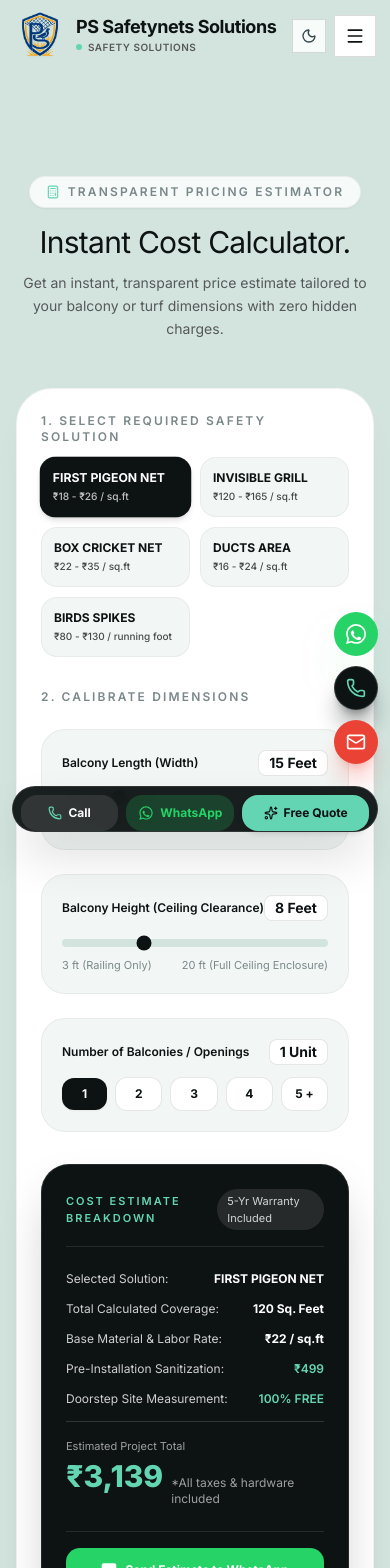
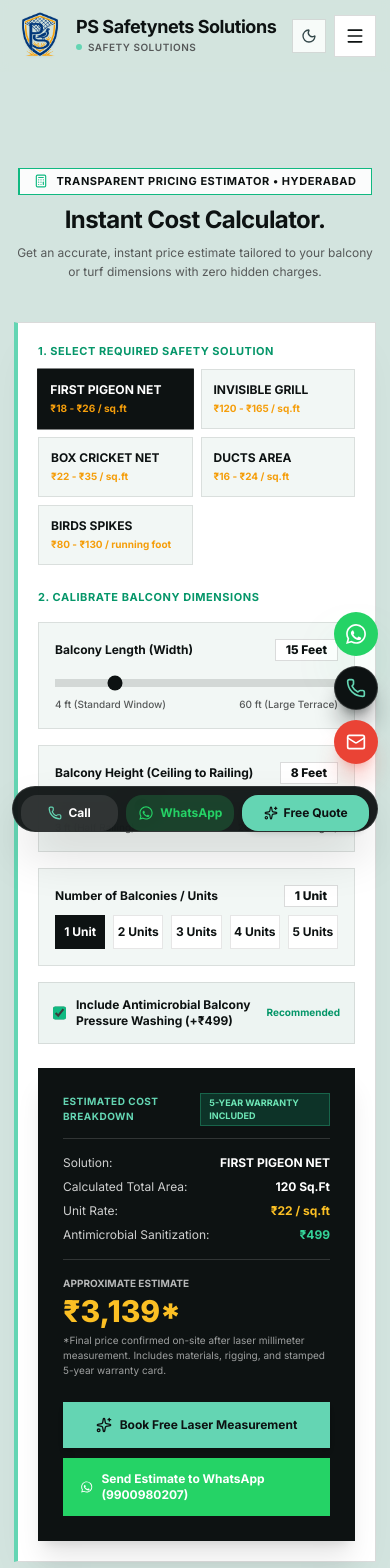
Before and after one commit to digicbyte-0844/ps-enterprises, a React (Vite) app: page /calculator in a window 390 px wide. Shown: the top 1568 px of the page. Built offline with nearby package versions, Linux system fonts and the light colour scheme.

Commit message:
UI/UX Master Polish: standardize sharp architectural containers, calculator sliders, gallery grid, and mobile touch targets across all pages

```diff
--- a/src/components/InteractiveCalculator.jsx
+++ b/src/components/InteractiveCalculator.jsx
@@ -1,6 +1,7 @@
 import React, { useState } from 'react';
-import { Calculator, ArrowRight, MessageSquare, ShieldCheck, Sparkles, HelpCircle } from 'lucide-react';
+import { Calculator, ArrowRight, MessageSquare, ShieldCheck, Sparkles, HelpCircle, Phone, CheckCircle2 } from 'lucide-react';
 import { services } from '../data/servicesData';
+import WhatsAppIcon from './WhatsAppIcon';
 
 export default function InteractiveCalculator({ onOpenQuote }) {
   const [selectedServiceId, setSelectedServiceId] = useState('pigeon-net');
@@ -20,70 +21,78 @@ export default function InteractiveCalculator({ onOpenQuote }) {
   const totalEstimate = Math.round(baseCost + sanitizationCost);
 
   const generateWhatsAppMessage = () => {
-    const text = `Hi PS Safetynets! I calculated an estimate for ${activeService.title} on your website:%0A%0A• Dimensions: ${lengthFt}ft x ${heightFt}ft (${balconiesCount} Unit(s))%0A• Total Area: ${totalArea} ${isRunningFeet ? 'running ft' : 'sq.ft'}%0A• Estimated Price: ~₹${totalEstimate.toLocaleString('en-IN')}%0A%0APlease arrange a free doorstep inspection to confirm exact laser measurements.`;
-    return `https://wa.me/919900980207?text=${text}`;
+    const text = `Hi PS Safetynets! I calculated an estimate for ${activeService.title} on your website:
+
+• Dimensions: ${lengthFt}ft x ${heightFt}ft (${balconiesCount} Unit(s))
+• Total Area: ${totalArea} ${isRunningFeet ? 'running ft' : 'sq.ft'}
+• Estimated Price: ~₹${totalEstimate.toLocaleString('en-IN')}
+
+Please arrange a free doorstep laser inspection.`;
+    return `https://wa.me/919900980207?text=${encodeURIComponent(text)}`;
   };
 
   return (
-    <section className="py-16 md:py-24 bg-sage-canvas dark:bg-[#080d0e] transition-colors duration-300 relative overflow-hidden">
-      <div className="max-w-7xl mx-auto px-4 sm:px-6 lg:px-8">
+    <section className="py-14 sm:py-24 bg-sage-canvas dark:bg-[#080d0e] transition-colors duration-300 relative overflow-hidden text-left">
+      <div className="max-w-7xl mx-auto px-3.5 sm:px-6 lg:px-8">
+
         {/* Header */}
-        <div className="text-center max-w-3xl mx-auto mb-12 sm:mb-16">
-          <div className="inline-flex items-center gap-2 px-4 py-1.5 rounded-full bg-pure-white/80 dark:bg-dark-card/90 backdrop-blur-sm border border-carbon/5 dark:border-dark-border mb-4 shadow-sm">
-            <Calculator className="w-3.5 h-3.5 text-vivid-teal" />
-            <span className="text-[12px] font-semibold uppercase tracking-eyebrow text-mist dark:text-dark-muted">
-              TRANSPARENT PRICING ESTIMATOR
+        <div className="text-center max-w-3xl mx-auto mb-10 sm:mb-14">
+          <div className="inline-flex items-center gap-2 px-3.5 py-1 bg-pure-white/90 dark:bg-dark-card border-l-2 border-emerald-500 border-t border-r border-b border-carbon/15 dark:border-dark-border mb-3 shadow-2xs">
+            <Calculator className="w-3.5 h-3.5 text-emerald-500" />
+            <span className="text-[11px] font-bold uppercase tracking-wider text-carbon dark:text-vivid-teal">
+              TRANSPARENT PRICING ESTIMATOR • HYDERABAD
             </span>
           </div>
 
-          <h2 className="text-3xl sm:text-5xl font-normal text-carbon dark:text-dark-text tracking-tight font-display">
+          <h2 className="text-2xl sm:text-5xl font-bold text-carbon dark:text-dark-text tracking-tight font-display leading-[1.1]">
             Instant Cost Calculator.
           </h2>
-          <p className="text-slate dark:text-dark-muted text-sm sm:text-base mt-3 leading-relaxed">
-            Get an instant, transparent price estimate tailored to your balcony or turf dimensions with zero hidden charges.
+          <p className="text-slate dark:text-dark-muted text-xs sm:text-base mt-2.5 max-w-2xl mx-auto leading-relaxed">
+            Get an accurate, instant price estimate tailored to your balcony or turf dimensions with zero hidden charges.
           </p>
         </div>
 
-        {/* Calculator Main Box */}
-        <div className="bg-pure-white dark:bg-dark-card rounded-[36px] p-6 sm:p-10 border border-carbon/5 dark:border-dark-border shadow-subtle-hover">
+        {/* Calculator Main Box (Sharp Format) */}
+        <div className="bg-pure-white dark:bg-dark-card p-5 sm:p-9 border-l-4 border-l-vivid-teal border-t border-r border-b border-carbon/15 dark:border-dark-border shadow-subtle-hover">
+
           {/* Service Selector Chips */}
-          <div className="mb-8">
-            <label className="block text-xs font-semibold uppercase tracking-eyebrow text-mist dark:text-dark-muted mb-3">
+          <div className="mb-6 sm:mb-8">
+            <label className="block text-[11px] font-bold uppercase tracking-wider text-emerald-600 dark:text-vivid-teal mb-2.5">
               1. Select Required Safety Solution
             </label>
-            <div className="grid grid-cols-2 sm:grid-cols-3 lg:grid-cols-5 gap-2.5">
+            <div className="grid grid-cols-2 sm:grid-cols-3 lg:grid-cols-5 gap-2">
               {services.map((srv) => (
                 <button
                   key={srv.id}
                   type="button"
                   onClick={() => setSelectedServiceId(srv.id)}
-                  className={`p-3 rounded-[16px] text-left transition-all flex flex-col justify-between border ${
+                  className={`p-3 text-left transition-all flex flex-col justify-between border cursor-pointer ${
                     selectedServiceId === srv.id
-                      ? 'bg-carbon text-pure-white dark:bg-vivid-teal dark:text-carbon border-transparent shadow-md scale-[1.02]'
-                      : 'bg-sage-canvas/30 dark:bg-dark-surface/60 text-carbon dark:text-dark-text border-carbon/5 dark:border-dark-border hover:bg-sage-canvas/60'
+                      ? 'bg-carbon text-pure-white dark:bg-vivid-teal dark:text-carbon border-carbon dark:border-vivid-teal shadow-sm scale-[1.01]'
+                      : 'bg-sage-canvas/30 dark:bg-dark-surface/60 text-carbon dark:text-dark-text border-carbon/10 dark:border-dark-border hover:bg-sage-canvas/60'
                   }`}
                 >
                   <span className="text-xs font-bold leading-tight line-clamp-1">{srv.title}</span>
-                  <span className="text-[10px] opacity-75 mt-1 font-medium">{srv.priceRange}</span>
+                  <span className="text-[10px] font-bold text-amber-500 dark:text-amber-400 mt-1">{srv.priceRange}</span>
                 </button>
               ))}
             </div>
           </div>
 
-          <div className="grid grid-cols-1 lg:grid-cols-12 gap-8 items-stretch">
+          <div className="grid grid-cols-1 lg:grid-cols-12 gap-6 sm:gap-8 items-stretch">
             {/* Left Dimension Inputs */}
-            <div className="lg:col-span-7 space-y-6">
-              <label className="block text-xs font-semibold uppercase tracking-eyebrow text-mist dark:text-dark-muted">
-                2. Calibrate Dimensions
+            <div className="lg:col-span-7 space-y-4 sm:space-y-5">
+              <label className="block text-[11px] font-bold uppercase tracking-wider text-emerald-600 dark:text-vivid-teal">
+                2. Calibrate Balcony Dimensions
               </label>
 
               {/* Length Slider */}
-              <div className="bg-sage-canvas/30 dark:bg-dark-surface/60 rounded-[24px] p-5 border border-carbon/5 dark:border-dark-border">
+              <div className="bg-sage-canvas/30 dark:bg-dark-surface/60 p-4 border border-carbon/10 dark:border-dark-border">
                 <div className="flex items-center justify-between mb-2">
-                  <span className="text-xs font-semibold text-carbon dark:text-dark-text">
+                  <span className="text-xs font-bold text-carbon dark:text-dark-text">
                     Balcony Length (Width)
                   </span>
-                  <span className="text-sm font-bold text-carbon dark:text-vivid-teal px-2.5 py-0.5 rounded-lg bg-pure-white dark:bg-dark-card border border-carbon/10 dark:border-dark-border">
+                  <span className="text-xs font-extrabold text-carbon dark:text-dark-text px-2.5 py-0.5 bg-pure-white dark:bg-dark-card border border-carbon/15">
                     {lengthFt} Feet
                   </span>
                 </div>
@@ -93,22 +102,22 @@ export default function InteractiveCalculator({ onOpenQuote }) {
                   max="60"
                   value={lengthFt}
                   onChange={(e) => setLengthFt(Number(e.target.value))}
-                  className="w-full h-2 bg-sage-canvas dark:bg-dark-card rounded-lg appearance-none cursor-pointer accent-carbon dark:accent-vivid-teal"
+                  className="w-full h-2 bg-slate/20 dark:bg-dark-card appearance-none cursor-pointer accent-carbon dark:accent-vivid-teal"
                 />
-                <div className="flex justify-between text-[11px] text-mist dark:text-dark-muted mt-1">
+                <div className="flex justify-between text-[10px] text-slate dark:text-dark-muted mt-1 font-medium">
                   <span>4 ft (Standard Window)</span>
                   <span>60 ft (Large Terrace)</span>
                 </div>
               </div>
 
-              {/* Height Slider (if sq.ft) */}
+              {/* Height Slider */}
               {!isRunningFeet && (
-                <div className="bg-sage-canvas/30 dark:bg-dark-surface/60 rounded-[24px] p-5 border border-carbon/5 dark:border-dark-border">
+                <div className="bg-sage-canvas/30 dark:bg-dark-surface/60 p-4 border border-carbon/10 dark:border-dark-border">
                   <div className="flex items-center justify-between mb-2">
-                    <span className="text-xs font-semibold text-carbon dark:text-dark-text">
-                      Balcony Height (Ceiling Clearance)
+                    <span className="text-xs font-bold text-carbon dark:text-dark-text">
+                      Balcony Height (Ceiling to Railing)
                     </span>
-                    <span className="text-sm font-bold text-carbon dark:text-vivid-teal px-2.5 py-0.5 rounded-lg bg-pure-white dark:bg-dark-card border border-carbon/10 dark:border-dark-border">
+                    <span className="text-xs font-extrabold text-carbon dark:text-dark-text px-2.5 py-0.5 bg-pure-white dark:bg-dark-card border border-carbon/15">
                       {heightFt} Feet
                     </span>
                   </div>
@@ -118,125 +127,131 @@ export default function InteractiveCalculator({ onOpenQuote }) {
                     max="20"
                     value={heightFt}
                     onChange={(e) => setHeightFt(Number(e.target.value))}
-                    className="w-full h-2 bg-sage-canvas dark:bg-dark-card rounded-lg appearance-none cursor-pointer accent-carbon dark:accent-vivid-teal"
+                    className="w-full h-2 bg-slate/20 dark:bg-dark-card appearance-none cursor-pointer accent-carbon dark:accent-vivid-teal"
                   />
-                  <div className="flex justify-between text-[11px] text-mist dark:text-dark-muted mt-1">
-                    <span>3 ft (Railing Only)</span>
-                    <span>20 ft (Full Ceiling Enclosure)</span>
+                  <div className="flex justify-between text-[10px] text-slate dark:text-dark-muted mt-1 font-medium">
+                    <span>3 ft (Half Railing)</span>
+                    <span>20 ft (Double Height)</span>
                   </div>
                 </div>
               )}
 
-              {/* Number of Balconies */}
-              <div className="bg-sage-canvas/30 dark:bg-dark-surface/60 rounded-[24px] p-5 border border-carbon/5 dark:border-dark-border">
-                <div className="flex items-center justify-between mb-3">
-                  <span className="text-xs font-semibold text-carbon dark:text-dark-text">
-                    Number of Balconies / Openings
+              {/* Number of Units / Balconies */}
+              <div className="bg-sage-canvas/30 dark:bg-dark-surface/60 p-4 border border-carbon/10 dark:border-dark-border">
+                <div className="flex items-center justify-between mb-2">
+                  <span className="text-xs font-bold text-carbon dark:text-dark-text">
+                    Number of Balconies / Units
                   </span>
-                  <span className="text-sm font-bold text-carbon dark:text-vivid-teal px-2.5 py-0.5 rounded-lg bg-pure-white dark:bg-dark-card border border-carbon/10 dark:border-dark-border">
+                  <span className="text-xs font-extrabold text-carbon dark:text-dark-text px-2.5 py-0.5 bg-pure-white dark:bg-dark-card border border-carbon/15">
                     {balconiesCount} Unit{balconiesCount > 1 ? 's' : ''}
                   </span>
                 </div>
-                <div className="flex items-center gap-2">
+                <div className="flex gap-2">
                   {[1, 2, 3, 4, 5].map((num) => (
                     <button
                       key={num}
                       type="button"
                       onClick={() => setBalconiesCount(num)}
-                      className={`flex-1 py-2 rounded-[12px] text-xs font-bold transition-all ${
+                      className={`flex-1 py-2 text-xs font-bold transition-all border cursor-pointer ${
                         balconiesCount === num
-                          ? 'bg-carbon text-pure-white dark:bg-vivid-teal dark:text-carbon shadow-sm'
-                          : 'bg-pure-white dark:bg-dark-card text-carbon dark:text-dark-text border border-carbon/10 dark:border-dark-border'
+                          ? 'bg-carbon text-pure-white dark:bg-vivid-teal dark:text-carbon border-carbon'
+                          : 'bg-pure-white dark:bg-dark-card text-carbon dark:text-dark-text border-carbon/10 hover:bg-sage-canvas/40'
                       }`}
                     >
-                      {num} {num === 5 ? '+' : ''}
+                      {num} {num === 1 ? 'Unit' : 'Units'}
                     </button>
                   ))}
                 </div>
               </div>
+
+              {/* Deep Sanitization Addon */}
+              <div className="flex items-center justify-between p-3.5 bg-sage-canvas/40 dark:bg-dark-surface/80 border border-carbon/10">
+                <div className="flex items-center gap-2.5">
+                  <input
+                    type="checkbox"
+                    id="calc-sanitization"
+                    checked={includeSanitization}
+                    onChange={(e) => setIncludeSanitization(e.target.checked)}
+                    className="w-4 h-4 accent-emerald-500 cursor-pointer"
+                  />
+                  <label htmlFor="calc-sanitization" className="text-xs font-bold text-carbon dark:text-dark-text cursor-pointer">
+                    Include Antimicrobial Balcony Pressure Washing (+₹499)
+                  </label>
+                </div>
+                <span className="text-[10px] font-bold text-emerald-600 dark:text-emerald-400">
+                  Recommended
+                </span>
+              </div>
             </div>
 
-            {/* Right Live Estimate Breakdown Card */}
-            <div className="lg:col-span-5 bg-carbon dark:bg-dark-surface text-pure-white rounded-[28px] p-6 sm:p-8 flex flex-col justify-between border border-pure-white/10 dark:border-dark-border shadow-2xl">
+            {/* Right Estimation Result Box */}
+            <div className="lg:col-span-5 bg-carbon text-pure-white p-6 sm:p-8 border border-carbon flex flex-col justify-between shadow-xl">
               <div>
-                <div className="flex items-center justify-between pb-4 border-b border-pure-white/10">
-                  <span className="text-[11px] font-semibold uppercase tracking-eyebrow text-vivid-teal">
-                    Cost Estimate Breakdown
+                <div className="flex items-center justify-between pb-3 border-b border-pure-white/15">
+                  <span className="text-[10px] font-bold uppercase tracking-wider text-vivid-teal">
+                    ESTIMATED COST BREAKDOWN
                   </span>
-                  <span className="text-[11px] px-2.5 py-1 rounded-full bg-pure-white/10 text-pure-white/80">
-                    5-Yr Warranty Included
+                  <span className="px-2 py-0.5 bg-emerald-500/20 text-emerald-300 text-[9px] font-bold uppercase border border-emerald-400/30">
+                    5-Year Warranty Included
                   </span>
                 </div>
 
-                <div className="my-6 space-y-3.5 text-xs">
-                  <div className="flex justify-between items-center text-pure-white/80">
-                    <span>Selected Solution:</span>
-                    <span className="text-pure-white font-bold">{activeService.title}</span>
+                <div className="space-y-2 py-4 text-xs">
+                  <div className="flex justify-between text-pure-white/80">
+                    <span>Solution:</span>
+                    <strong className="text-pure-white">{activeService.title}</strong>
                   </div>
+                  <div className="flex justify-between text-pure-white/80">
+                    <span>Calculated Total Area:</span>
+                    <strong className="text-pure-white">{totalArea} {isRunningFeet ? 'Running Ft' : 'Sq.Ft'}</strong>
+                  </div>
+                  <div className="flex justify-between text-pure-white/80">
+                    <span>Unit Rate:</span>
+                    <strong className="text-amber-400">₹{activeService.basePrice} / {isRunningFeet ? 'ft' : 'sq.ft'}</strong>
+                  </div>
+                  {includeSanitization && (
+                    <div className="flex justify-between text-pure-white/80">
+                      <span>Antimicrobial Sanitization:</span>
+                      <strong className="text-emerald-400">₹{sanitizationCost}</strong>
+                    </div>
+                  )}
+                </div>
 
-                  <div className="flex justify-between items-center text-pure-white/80">
-                    <span>Total Calculated Coverage:</span>
-                    <span className="text-pure-white font-bold">
-                      {totalArea} {isRunningFeet ? 'Running Feet' : 'Sq. Feet'}
-                    </span>
+                <div className="pt-4 border-t border-pure-white/15">
+                  <div className="text-[10px] font-bold text-pure-white/70 uppercase">Approximate Estimate</div>
+                  <div className="text-3xl sm:text-4xl font-extrabold text-amber-400 font-display mt-0.5">
+                    ₹{totalEstimate.toLocaleString('en-IN')}*
                   </div>
-
-                  <div className="flex justify-between items-center text-pure-white/80">
-                    <span>Base Material & Labor Rate:</span>
-                    <span className="text-pure-white font-bold">₹{activeService.basePrice} / {isRunningFeet ? 'rft' : 'sq.ft'}</span>
-                  </div>
-
-                  <div className="flex justify-between items-center text-pure-white/80">
-                    <span>Pre-Installation Sanitization:</span>
-                    <span className="text-vivid-teal font-semibold">
-                      {sanitizationCost === 0 ? 'FREE with Package' : `₹${sanitizationCost}`}
-                    </span>
-                  </div>
-
-                  <div className="flex justify-between items-center text-pure-white/80">
-                    <span>Doorstep Site Measurement:</span>
-                    <span className="text-vivid-teal font-semibold">100% FREE</span>
-                  </div>
-
-                  {/* Total Calculated Estimate */}
-                  <div className="pt-4 border-t border-pure-white/15">
-                    <span className="text-[11px] text-pure-white/60 block mb-1">Estimated Project Total</span>
-                    <div className="flex items-baseline gap-2">
-                      <span className="text-3xl sm:text-4xl font-extrabold text-vivid-teal font-display">
-                        ₹{totalEstimate.toLocaleString('en-IN')}
-                      </span>
-                      <span className="text-xs text-pure-white/60 font-normal">
-                        *All taxes & hardware included
-                      </span>
-                    </div>
-                  </div>
+                  <p className="text-[10px] text-pure-white/60 mt-1">
+                    *Final price confirmed on-site after laser millimeter measurement. Includes materials, rigging, and stamped 5-year warranty card.
+                  </p>
                 </div>
               </div>
 
-              {/* Action Buttons */}
-              <div className="pt-4 border-t border-pure-white/10 space-y-2.5">
+              <div className="pt-6 space-y-2.5">
+                <button
+                  type="button"
+                  onClick={() => onOpenQuote(`${activeService.title} - Approx ~₹${totalEstimate.toLocaleString('en-IN')}`)}
+                  className="w-full py-3.5 px-4 bg-vivid-teal hover:bg-teal-hover text-carbon font-bold text-xs sm:text-sm flex items-center justify-center gap-2 shadow-md transition-all cursor-pointer border border-vivid-teal"
+                >
+                  <Sparkles className="w-4 h-4" />
+                  <span>Book Free Laser Measurement</span>
+                </button>
+
                 <a
                   href={generateWhatsAppMessage()}
                   target="_blank"
                   rel="noopener noreferrer"
-                  className="w-full bg-[#25D366] hover:bg-[#20bd5a] text-white font-bold py-3.5 px-4 rounded-[14px] transition-all flex items-center justify-center gap-2 shadow-md text-xs sm:text-sm"
+                  className="w-full py-3 px-4 bg-[#25D366] hover:bg-[#20bd5a] text-white font-bold text-xs flex items-center justify-center gap-2 transition-colors border border-[#25D366]"
                 >
-                  <MessageSquare className="w-4 h-4 fill-white" />
-                  <span>Send Estimate to WhatsApp</span>
+                  <WhatsAppIcon className="w-4 h-4 fill-white" />
+                  <span>Send Estimate to WhatsApp (9900980207)</span>
                 </a>
-
-                <button
-                  type="button"
-                  onClick={() => onOpenQuote(activeService.title)}
-                  className="w-full bg-vivid-teal hover:bg-teal-hover text-carbon font-bold py-3 px-4 rounded-[14px] transition-all flex items-center justify-center gap-2 shadow-sm text-xs"
-                >
-                  <Sparkles className="w-3.5 h-3.5" />
-                  <span>Book Free Inspection to Lock Price</span>
-                </button>
               </div>
             </div>
           </div>
         </div>
+
       </div>
     </section>
   );
```
Also changed, not shown: src/components/BeforeAfterSlider.jsx (+16 -17 lines), src/components/HyderabadLocationsSection.jsx (+35 -73 lines), src/pages/GalleryPage.jsx (+40 -38 lines).
